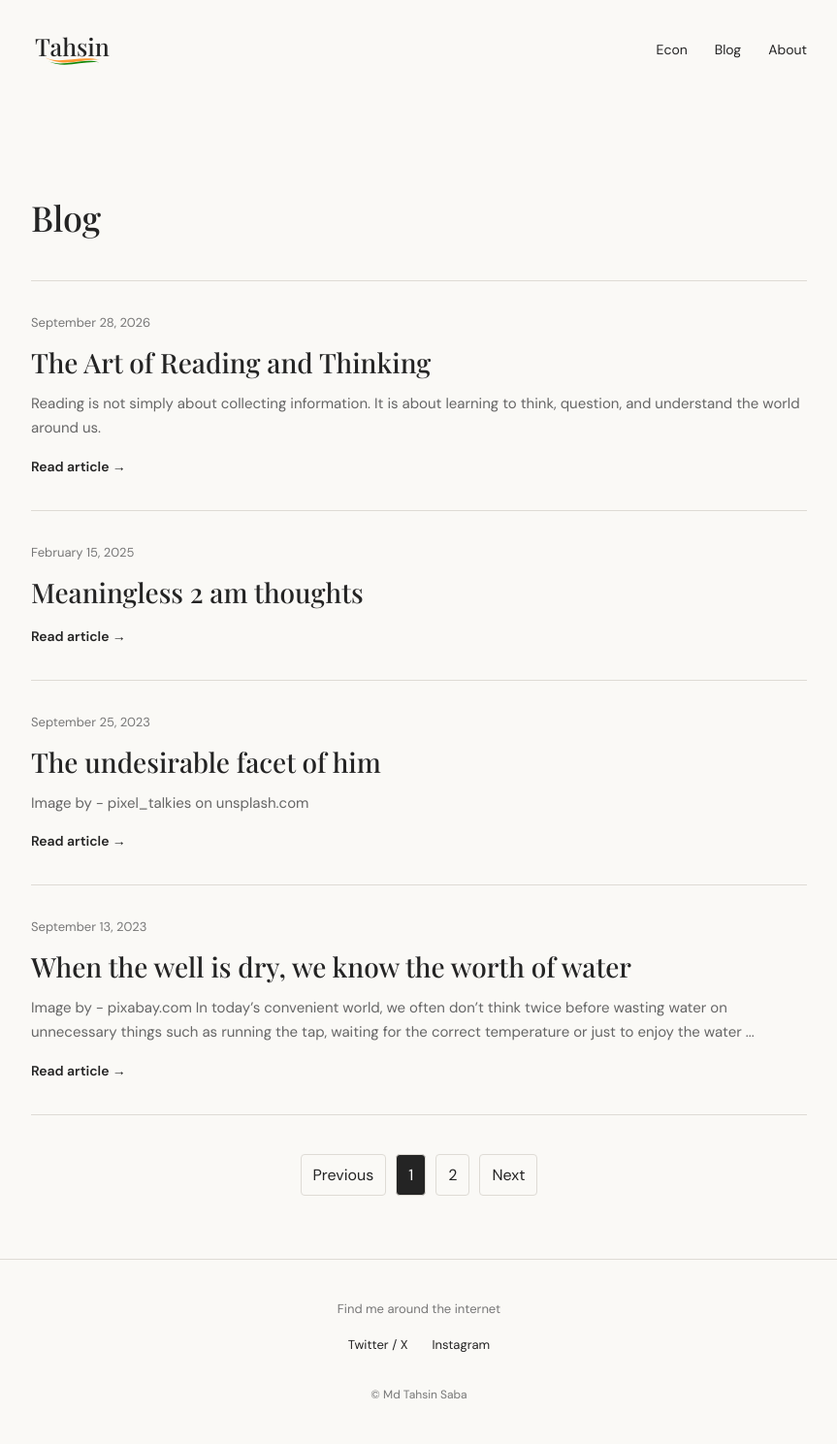
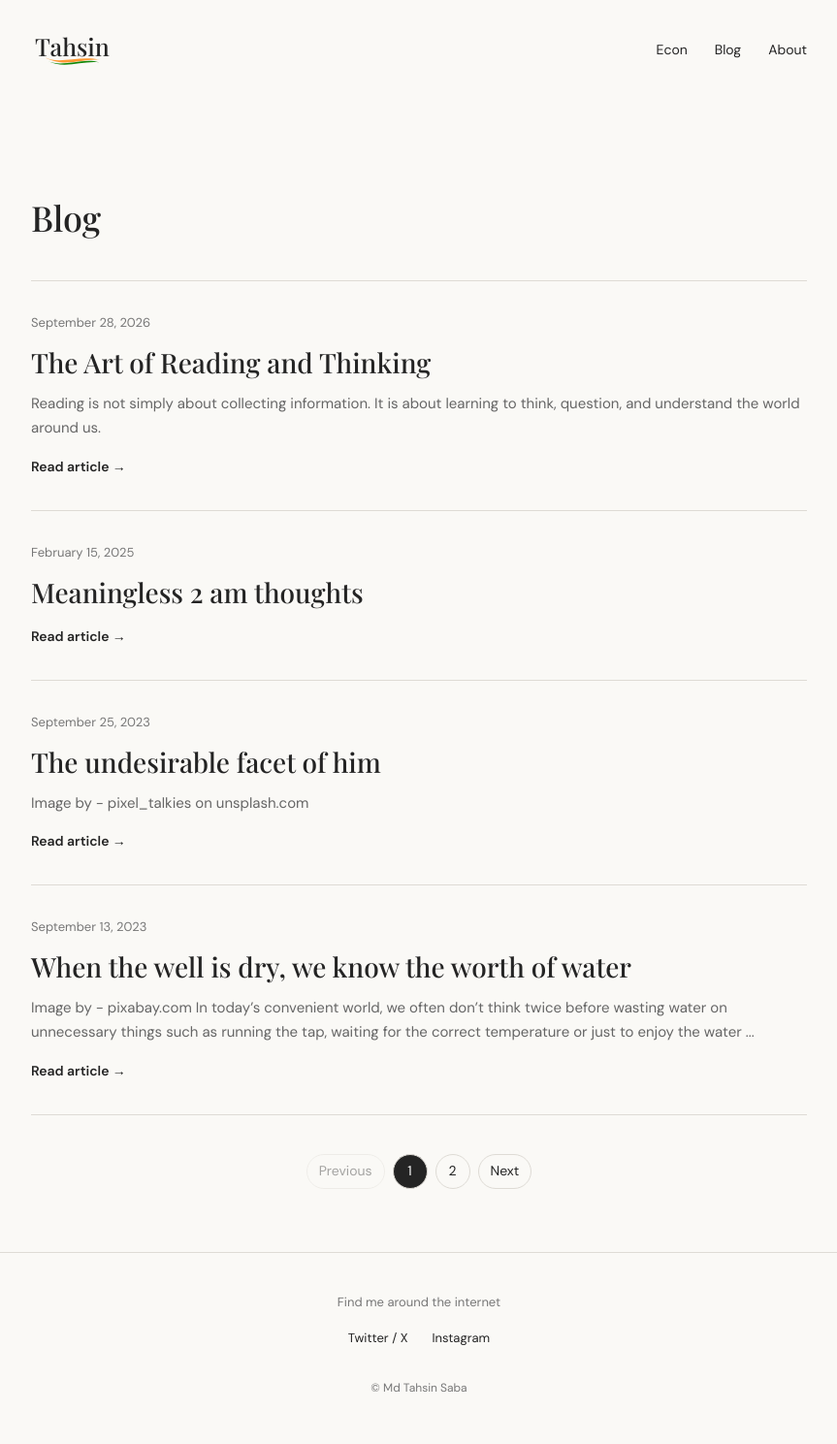
Before and after one commit to Gi1864/gi1864.github.io, a Jekyll site: the page built from blog/index.html, in a window 1280 px wide. Shown: the whole page at 97% size, without its empty margins (208-1071 px from the left). Built offline with Jekyll 4.4.1, drawn with Linux system fonts in a browser that asks for light colours.

Commit message:
Update index.html

```diff
--- a/blog/index.html
+++ b/blog/index.html
@@ -10,9 +10,9 @@ permalink: /blog/
 
     <div id="article-list">
 
-       {% assign blog_posts = site.posts | where_exp: "post", "post.categories contains 'blog'" | sort: "date" | reverse %}
+        {% assign blog_posts = site.posts | where_exp: "post", "post.categories contains 'blog'" | sort: "date" | reverse %}
 
-{% for post in blog_posts %}
+        {% for post in blog_posts %}
 
         <article class="article">
 
@@ -40,10 +40,9 @@ permalink: /blog/
 
     </div>
 
-    <!-- Numbered pagination -->
-
-    <nav id="pagination" aria-label="Blog pagination"
-         style="display:flex; justify-content:center; align-items:center; gap:10px; margin-top:40px;">
+    <nav id="pagination"
+         aria-label="Blog pagination"
+         style="display:flex; justify-content:center; align-items:center; gap:8px; margin-top:40px; flex-wrap:wrap;">
     </nav>
 
 </main>
@@ -67,11 +66,13 @@ document.addEventListener("DOMContentLoaded", function () {
         currentPage = page;
 
         articles.forEach(function (article, index) {
+
             const start = (page - 1) * perPage;
             const end = start + perPage;
 
             article.style.display =
                 index >= start && index < end ? "" : "none";
+
         });
 
         pagination.innerHTML = "";
@@ -86,15 +87,37 @@ document.addEventListener("DOMContentLoaded", function () {
             button.type = "button";
             button.disabled = disabled;
 
+            const isNumber = !isNaN(Number(label));
+
             button.style.cssText =
-                "padding:7px 12px; border:1px solid #dedbd5;" +
+                "width:" + (isNumber ? "36px" : "auto") + ";" +
+                "height:36px;" +
+                "min-width:" + (isNumber ? "36px" : "auto") + ";" +
+                "padding:" + (isNumber ? "0" : "0 12px") + ";" +
+                "border:1px solid #dedbd5;" +
                 "background:" + (active ? "#242424" : "transparent") + ";" +
                 "color:" + (active ? "#fff" : "#242424") + ";" +
-                "border-radius:4px; cursor:pointer; font:inherit;";
+                "border-radius:" + (isNumber ? "50%" : "20px") + ";" +
+                "cursor:pointer;" +
+                "font:inherit;" +
+                "font-size:14px;";
+
+            if (disabled) {
+                button.style.opacity = "0.4";
+                button.style.cursor = "default";
+            }
 
             button.addEventListener("click", function () {
+
+                if (disabled) return;
+
                 showPage(pageNumber);
-                window.scrollTo({ top: 0, behavior: "smooth" });
+
+                window.scrollTo({
+                    top: 0,
+                    behavior: "smooth"
+                });
+
             });
 
             pagination.appendChild(button);
@@ -107,6 +130,7 @@ document.addEventListener("DOMContentLoaded", function () {
         }
 
         addButton("Next", currentPage + 1, false, currentPage === totalPages);
+
     }
 
     showPage(1);
```
